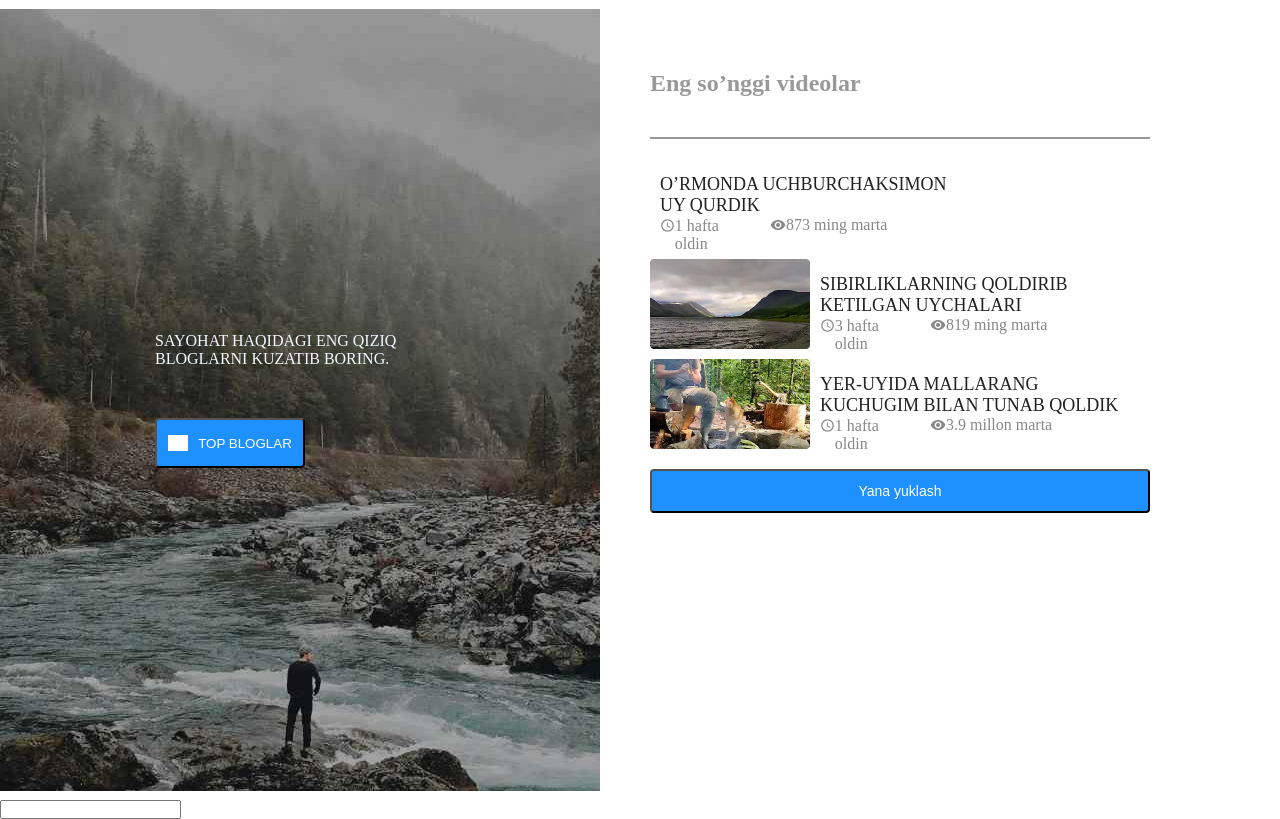
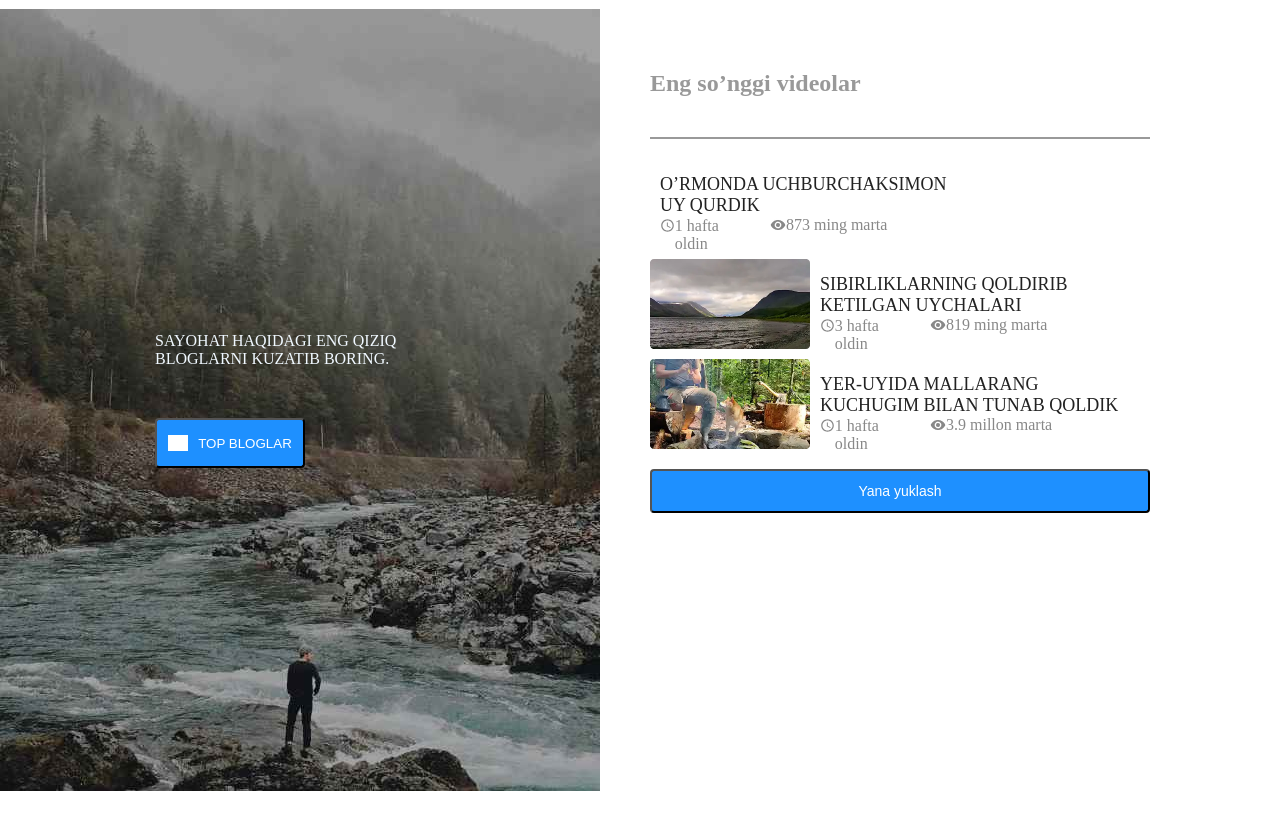
Before and after one commit to devopsteacher09/articles-4-loyiha, a plain HTML site: page index.html in a window 1280 px wide. Drawn offline with Linux system fonts and the light colour scheme.

```diff
--- a/index.html
+++ b/index.html
@@ -102,6 +102,6 @@
             </div>
         </div>
     </div>
-    <input type="">
+
 </body>
 </html>
```
